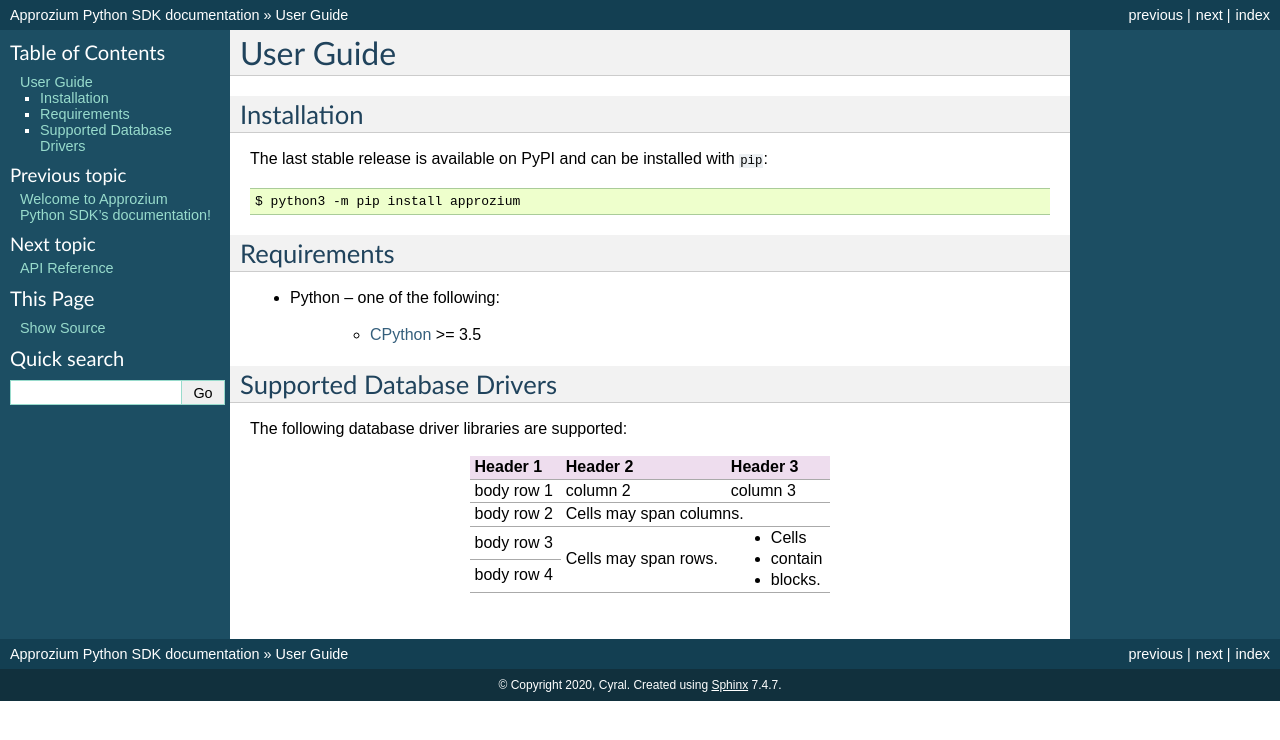
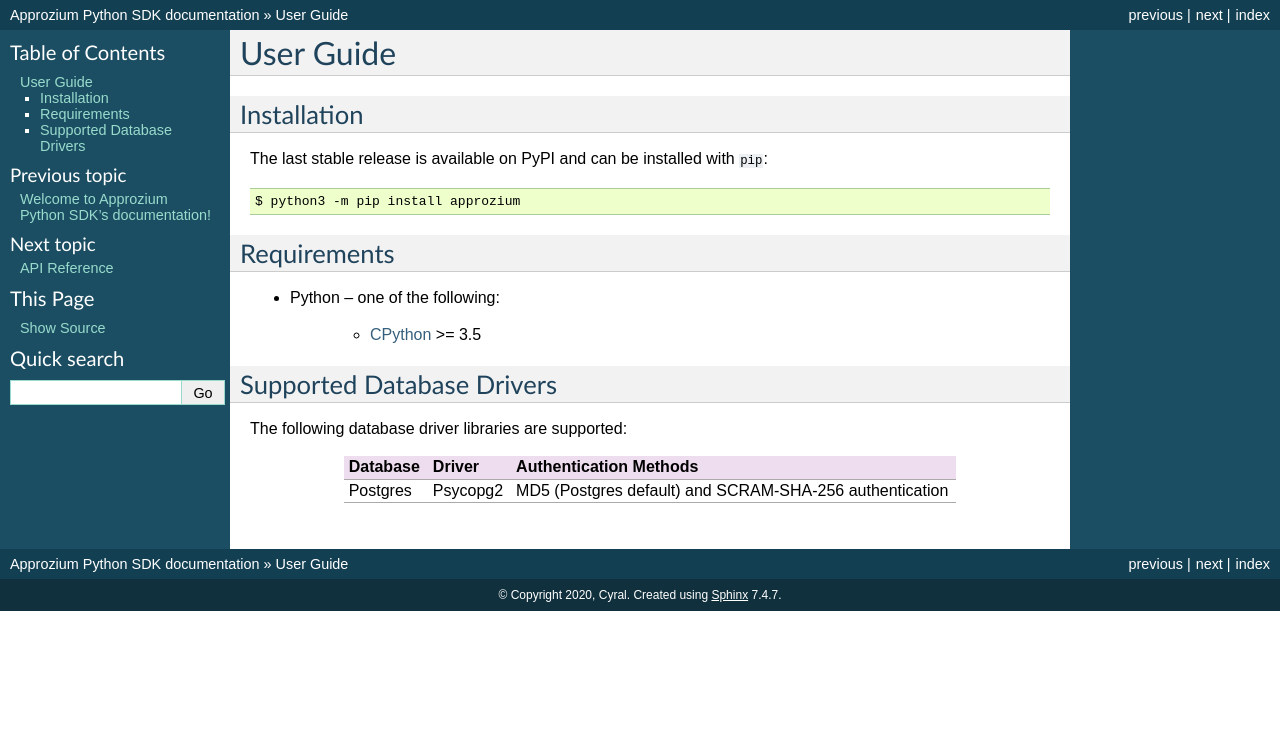
Before and after one commit to cyralinc/approzium, a Sphinx documentation site: the page built from sdk/python/docs/source/userguide.rst, in a window 1280 px wide. Shown: the top 740 px of the page. Built offline with Sphinx 7.4.7, drawn with Linux system fonts in a browser that asks for light colours.

Commit message:
update table

```diff
--- a/sdk/python/docs/source/userguide.rst
+++ b/sdk/python/docs/source/userguide.rst
@@ -24,14 +24,8 @@
 The following database driver libraries are supported:
 
 
-      +------------+------------+-----------+
-      | Header 1   | Header 2   | Header 3  |
-      +============+============+===========+
-      | body row 1 | column 2   | column 3  |
-      +------------+------------+-----------+
-      | body row 2 | Cells may span columns.|
-      +------------+------------+-----------+
-      | body row 3 | Cells may  | - Cells   |
-      +------------+ span rows. | - contain |
-      | body row 4 |            | - blocks. |
-      +------------+------------+-----------+
+      +------------+------------+----------------------------------------------------------+
+      | Database   | Driver     | Authentication Methods                                   |
+      +============+============+==========================================================+
+      | Postgres   | Psycopg2   | MD5 (Postgres default) and SCRAM-SHA-256 authentication  |
+      +------------+------------+----------------------------------------------------------+
```
